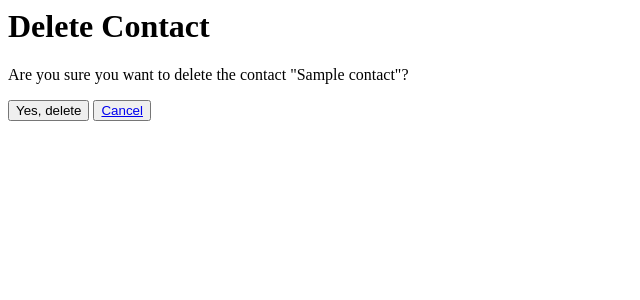
After one commit to icarogabryel/contact-manager, a Django app: template templates/contact_delete.html in a window 1280 px wide. The commit adds this page. Shown: the top 300 px of the page, without its empty margins (0-640 px from the left). Run offline with Django 5.2, Linux system fonts and the light colour scheme; the template is opened without the code that fills it: most values are stand-ins (such as "Sample title", 1, 10 or a date in 2020).

Commit message:
feat: implement contact deletion  and update

```diff
--- a/config/urls.py
+++ b/config/urls.py
@@ -7,4 +7,5 @@ urlpatterns = [
     path('', views.contact_list, name='contact_list'),
     path('new/', views.contact_create, name='contact_create'),
     path('<int:pk>/', views.contact_detail, name='contact_detail'),
+    path('<int:pk>/delete/', views.contact_delete, name='contact_delete'),
 ]
--- /dev/null
+++ b/templates/contact_delete.html
@@ -0,0 +1,11 @@
+{% extends 'components/base.html' %}
+
+{% block content %}
+    <h1>Delete Contact</h1>
+    <p>Are you sure you want to delete the contact "{{ contact.name }}"?</p>
+    <form method="post">
+        {% csrf_token %}
+        <button type="submit">Yes, delete</button>
+        <button><a href="{% url 'contact_detail' contact.id %}">Cancel</a></button>
+    </form>
+{% endblock %}
--- a/templates/contact_detail.html
+++ b/templates/contact_detail.html
@@ -8,4 +8,5 @@
     <p>Address: {{ contact.address }}</p>
     <p>Birthday: {{ contact.birthday }}</p>
     <button><a href="{% url 'contact_list' %}">Back to Contact List</a></button>
+    <button><a href="{% url 'contact_delete' contact.id %}">Delete Contact</a></button>
 {% endblock %}
```
Also changed, not shown: main/views.py (+9 -0 lines), templates/contact_update.html (added, +11 -0 lines).
